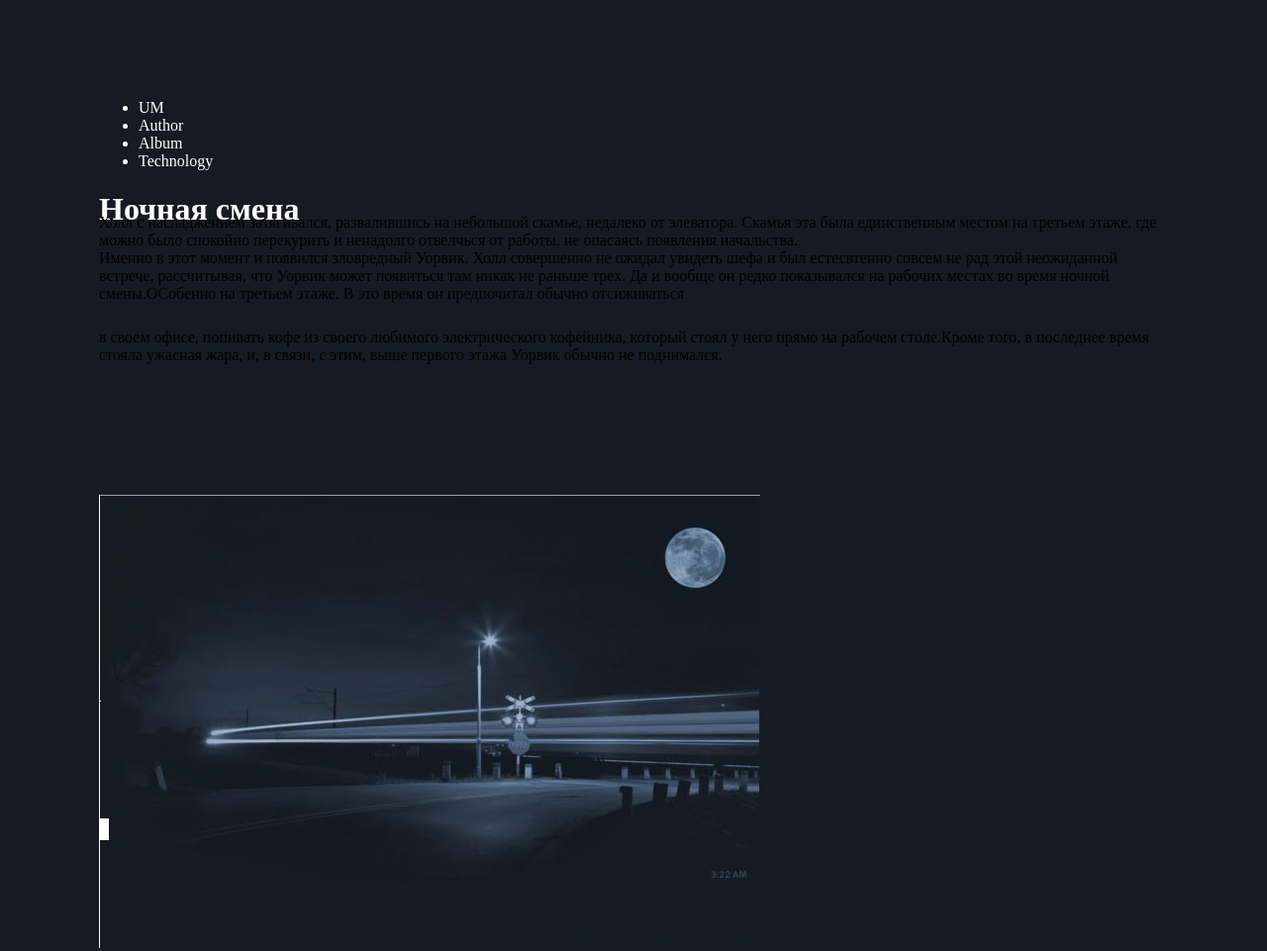
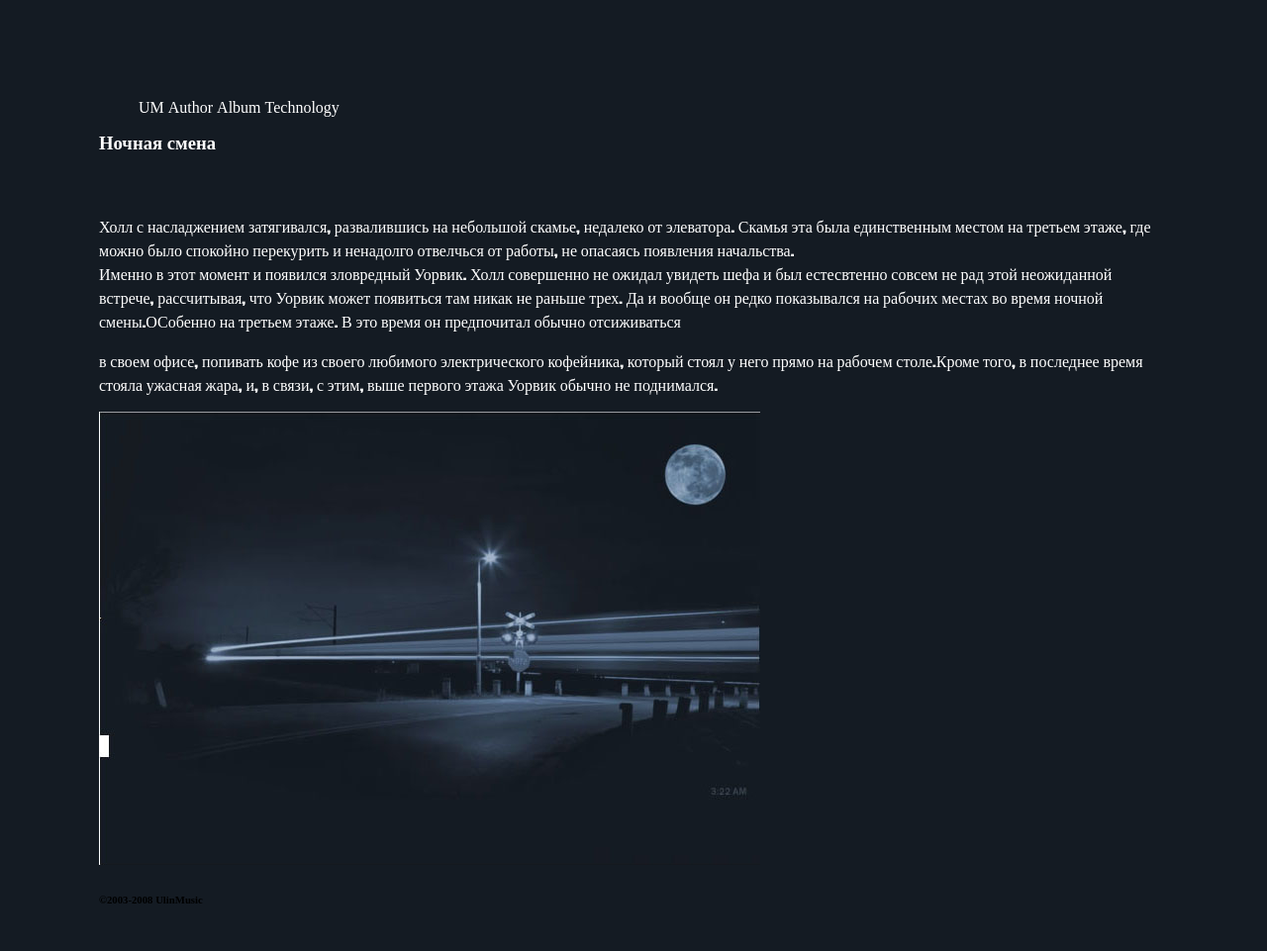
Before and after one commit to senjahzz/shapitolsherilist.github.io, a plain HTML site: page index.html in a window 1280 px wide. Shown: the top 961 px of the page at 99% size. Drawn offline with Linux system fonts and the light colour scheme.

Commit message:
newcodecss

```diff
--- a/mystyle.css
+++ b/mystyle.css
@@ -1,4 +1,10 @@
 body{background-color: #141b23;
 margin:100px; padding:50x;}
-#header {weight:200px;height:100px; display:block; position:; color:white;}
-p {font-family:Franklin Gotic Medium; font-size:6 pt; weight:200px;height:100px;}
+li {display:inline;}
+h1 {font-family:Franklin Gotic Medium;font-size:14pt;color:white;}
+#header {weight:200px;height:100px; display:block; position:; color:white; position:relative;}
+#maintext {font-family:impact; font-size:6 pt; color:white;}
+
+
+img {border-color:#141b23; border-left:1px;}
+#moon{position:right;}
```
